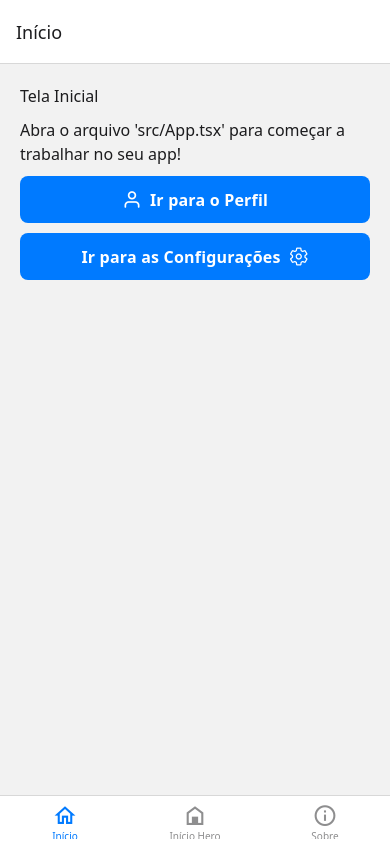
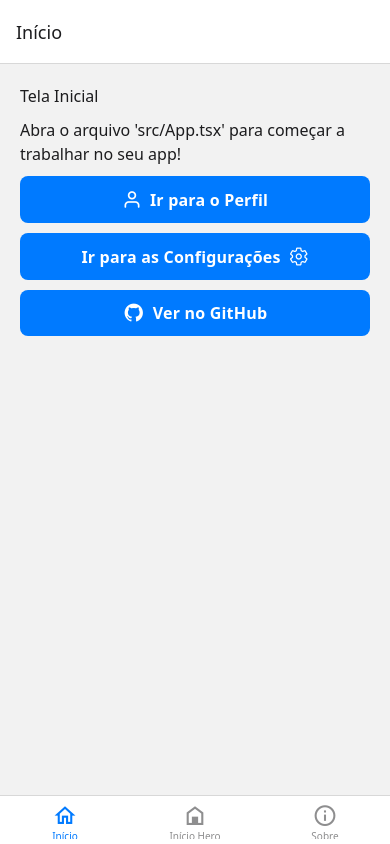
Before and after one commit to carlosxfelipe/react-navigation-template, a React Native app: screen / in a window 390 px wide. Built offline with nearby package versions, Linux system fonts and the light colour scheme; what expo-linking would draw is missing.

Commit message:
feat: add InfoCard component, update theme with cardBorder, and enhance showcase and home screens with icon support

```diff
--- a/src/components/ComponentsShowcase.tsx
+++ b/src/components/ComponentsShowcase.tsx
@@ -5,6 +5,8 @@ import { Button } from "./Button";
 import { PlatformSwitch } from "./PlatformSwitch";
 import { Skeleton } from "./Skeleton";
 import { ThemedText } from "./ThemedText";
+import { InfoCard } from "./InfoCard";
+import { Icon } from "./Icon";
 
 export function ComponentsShowcase() {
   const [notificationsEnabled, setNotificationsEnabled] = useState(false);
@@ -49,6 +51,37 @@ export function ComponentsShowcase() {
         </Button>
       </View>
 
+      <ThemedText style={styles.subSectionTitle}>Com Ícones</ThemedText>
+      <View style={styles.row}>
+        <Button
+          style={styles.flexButton}
+          iconLeft={(color) => (
+            <Icon
+              type="MaterialCommunityIcons"
+              name="check"
+              color={color}
+              size={20}
+            />
+          )}
+        >
+          Esquerda
+        </Button>
+        <Button
+          variant="outline"
+          style={styles.flexButton}
+          iconRight={(color) => (
+            <Icon
+              type="MaterialCommunityIcons"
+              name="arrow-right"
+              color={color}
+              size={20}
+            />
+          )}
+        >
+          Direita
+        </Button>
+      </View>
+
       <ThemedText style={styles.sectionTitle}>
         Switches (Interruptores)
       </ThemedText>
@@ -77,6 +110,21 @@ export function ComponentsShowcase() {
           thumbColor="#FFFFFF"
         />
       </View>
+
+      <ThemedText style={styles.sectionTitle}>Cards (Informação)</ThemedText>
+      <InfoCard
+        icon={(color) => (
+          <Icon
+            type="MaterialCommunityIcons"
+            name="information-variant"
+            color={color}
+            size={24}
+          />
+        )}
+      >
+        Este é um exemplo de InfoCard! Use-o para destacar avisos, dicas ou
+        informações importantes no app.
+      </InfoCard>
 
       <ThemedText style={styles.sectionTitle}>
         Skeletons (Carregamento)
--- /dev/null
+++ b/src/components/InfoCard.tsx
@@ -0,0 +1,62 @@
+import React from "react";
+import { StyleSheet, View, StyleProp, ViewStyle } from "react-native";
+import { useTheme } from "@react-navigation/native";
+import type { Theme as AppTheme } from "../themes";
+import { ThemedText } from "./ThemedText";
+
+type Props = {
+  icon?: (color: string) => React.ReactNode;
+  children: React.ReactNode;
+  style?: StyleProp<ViewStyle>;
+};
+
+export function InfoCard({ icon, children, style }: Props) {
+  const { colors } = useTheme() as AppTheme;
+
+  return (
+    <View
+      style={[
+        styles.card,
+        { backgroundColor: colors.card, borderColor: colors.cardBorder },
+        style,
+      ]}
+    >
+      {icon && <View style={styles.cardIcon}>{icon(colors.text)}</View>}
+      <View style={styles.content}>
+        {typeof children === "string" ? (
+          <ThemedText style={styles.text}>{children}</ThemedText>
+        ) : (
+          children
+        )}
+      </View>
+    </View>
+  );
+}
+
+const styles = StyleSheet.create({
+  card: {
+    flexDirection: "row",
+    alignItems: "flex-start",
+    padding: 16,
+    borderRadius: 12,
+    gap: 12,
+    shadowColor: "#000",
+    shadowOffset: { width: 0, height: 2 },
+    shadowOpacity: 0.1,
+    shadowRadius: 4,
+    elevation: 3,
+    borderWidth: StyleSheet.hairlineWidth,
+  },
+  cardIcon: {
+    marginTop: 2,
+    opacity: 0.8,
+  },
+  content: {
+    flex: 1,
+  },
+  text: {
+    fontSize: 15,
+    lineHeight: 22,
+    opacity: 0.9,
+  },
+});
--- a/src/screens/Home.tsx
+++ b/src/screens/Home.tsx
@@ -1,10 +1,16 @@
-import { StyleSheet } from "react-native";
+import { Linking, StyleSheet } from "react-native";
 import { ThemedScrollView } from "../components/ThemedScrollView";
 import { ThemedText } from "../components/ThemedText";
 import { Button } from "../components/Button";
 import { Icon } from "../components/Icon";
 
 export function Home() {
+  const handleOpenGithub = () => {
+    Linking.openURL(
+      "https://github.com/carlosxfelipe/react-navigation-template",
+    );
+  };
+
   return (
     <ThemedScrollView
       style={styles.container}
@@ -32,6 +38,21 @@ export function Home() {
       >
         Ir para as Configurações
       </Button>
+
+      <Button
+        variant="filled"
+        onPress={handleOpenGithub}
+        iconLeft={(color) => (
+          <Icon
+            type="MaterialCommunityIcons"
+            name="github"
+            color={color}
+            size={22}
+          />
+        )}
+      >
+        Ver no GitHub
+      </Button>
     </ThemedScrollView>
   );
 }
--- a/src/themes/DarkTheme.ts
+++ b/src/themes/DarkTheme.ts
@@ -11,6 +11,7 @@ export const DarkTheme: Theme = {
     tabBar: "#121212",
     text: "#E5E5E7",
     border: "#272729",
+    cardBorder: "rgba(150, 150, 150, 0.2)",
     notification: "#FF453A",
     placeholder: "#EBEBF599",
     inputBackground: "rgba(255,255,255,0.08)",
--- a/src/themes/DefaultTheme.ts
+++ b/src/themes/DefaultTheme.ts
@@ -11,6 +11,7 @@ export const DefaultTheme: Theme = {
     tabBar: "#FFFFFF",
     text: "#1C1C1E",
     border: "#D8D8D8",
+    cardBorder: "rgba(150, 150, 150, 0.2)",
     notification: "#FF3B30",
     placeholder: "#3C3C4399",
     inputBackground: "rgba(0,0,0,0.06)",
--- a/src/themes/types.ts
+++ b/src/themes/types.ts
@@ -26,6 +26,7 @@ export type Theme = {
     tabBar: string;
     text: string;
     border: string;
+    cardBorder: string;
     notification: string;
     placeholder: string;
     inputBackground: string;
```
